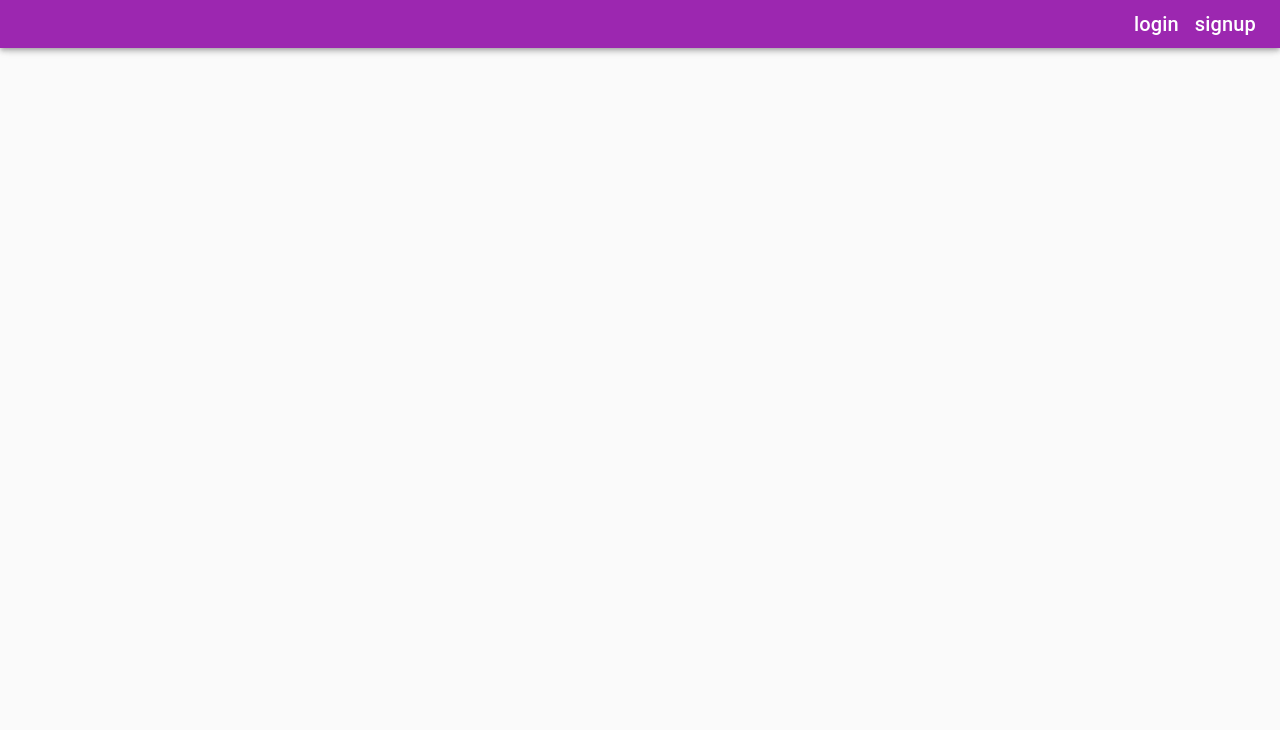
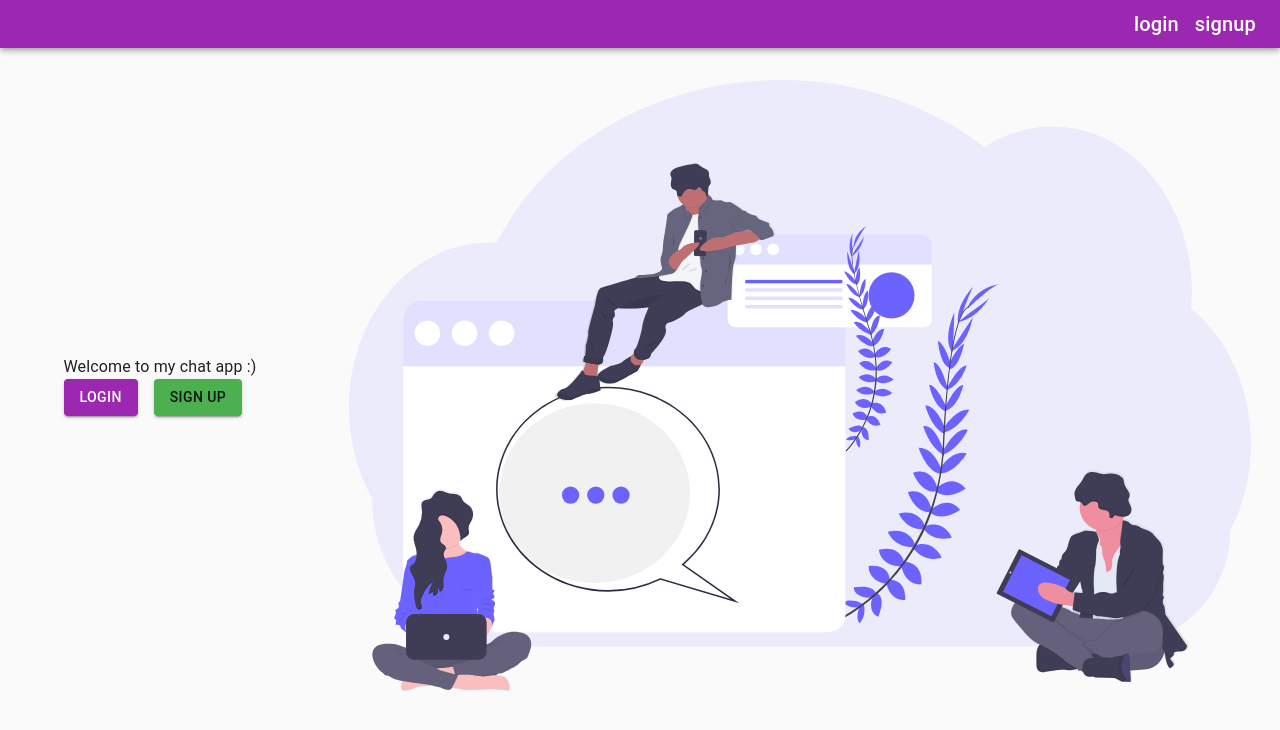
Before and after one commit to kimamov/WebRTC-Chat, a React (Create React App) app in the folder client/: page /welcome in a window 1280 px wide. Shown: the top 730 px of the page. Built offline with nearby package versions, Linux system fonts and the light colour scheme; no server answers.

Commit message:
actually added some content to the landing page

```diff
--- a/client/src/Routes.tsx
+++ b/client/src/Routes.tsx
@@ -7,6 +7,7 @@ import Nav from './components/Nav'
 import ProtectedRoute from './components/ProtectedRoute'
 import Notifications from './components/notifications/Notifications'
 import SignUp from './components/auth/Signup'
+import LandingPage from './pages/LandingPage'
 
 export interface IAppProps { }
 
@@ -24,7 +25,7 @@ export default class Routes extends Component<IAppProps, IAppState> {
           <SignUp />
         </Route>
         <Route path="/welcome">
-          <Typography>Welcome :)</Typography>
+          <LandingPage/>
         </Route>
         <ProtectedRoute redirectPath="/welcome" component={ChatApp} />
       </Switch>
--- /dev/null
+++ b/client/src/components/AppContainer.tsx
@@ -0,0 +1,7 @@
+import { Box } from "@material-ui/core";
+import { styled } from '@material-ui/core/styles'
+
+
+export default styled(Box)(({theme})=>({
+    paddingTop: theme.spacing(6)
+}))
--- /dev/null
+++ b/client/src/pages/LandingPage.tsx
@@ -0,0 +1,59 @@
+import React from 'react'
+import { Typography, Box, styled, Button, ButtonGroup } from '@material-ui/core'
+import AppContainer from '../components/AppContainer'
+import bgImage from '../static/chat.svg'
+
+interface Props {
+
+}
+
+/* const ContainerWithBackground=styled(AppContainer)(({theme})=>({
+    backgroundImage: `url(${bgImage})`,
+    backgroundPosition: 'center',
+    backgroundSize: 'contain',
+    backgroundRepeat: 'no-repeat',
+    minHeight: "100vh"
+})) */
+
+const LandingPage = (props: Props) => {
+    return (
+        <AppContainer
+            display="flex"
+            justifyContent="center"
+            flexWrap="wrap-reverse"
+            /* display="grid"
+            gridTemplateColumns="repeat(auto-fill, minmax(16rem, 1fr))" */
+        >
+            <Box display="flex" flexBasis="20rem">
+                <Box margin="auto">
+                    <Typography>
+                        Welcome to my chat app :)
+                    </Typography>
+                    <Button variant="contained" color="primary">
+                        Login
+                    </Button>
+                    <Button style={{marginLeft: "1rem"}} variant="contained" color="secondary">
+                        Sign Up
+                    </Button>
+
+                </Box>
+            </Box>
+            <Box marginY={4} flex="auto" marginX="auto" maxWidth="100%" flexBasis="20rem">
+                <img style={{
+                        objectFit: "cover",
+                        maxWidth: "94%",
+                        maxHeight: "80vh",
+                        display: "block",
+                        margin: "0 auto"
+                    }}
+
+                    src={bgImage}
+                    alt="bg"
+                />
+            </Box>
+
+        </AppContainer>
+    )
+}
+
+export default LandingPage
```
Also changed, not shown: client/src/pages/ChatPage.tsx (added, +69 -0 lines), client/src/static/chat.svg (added).
